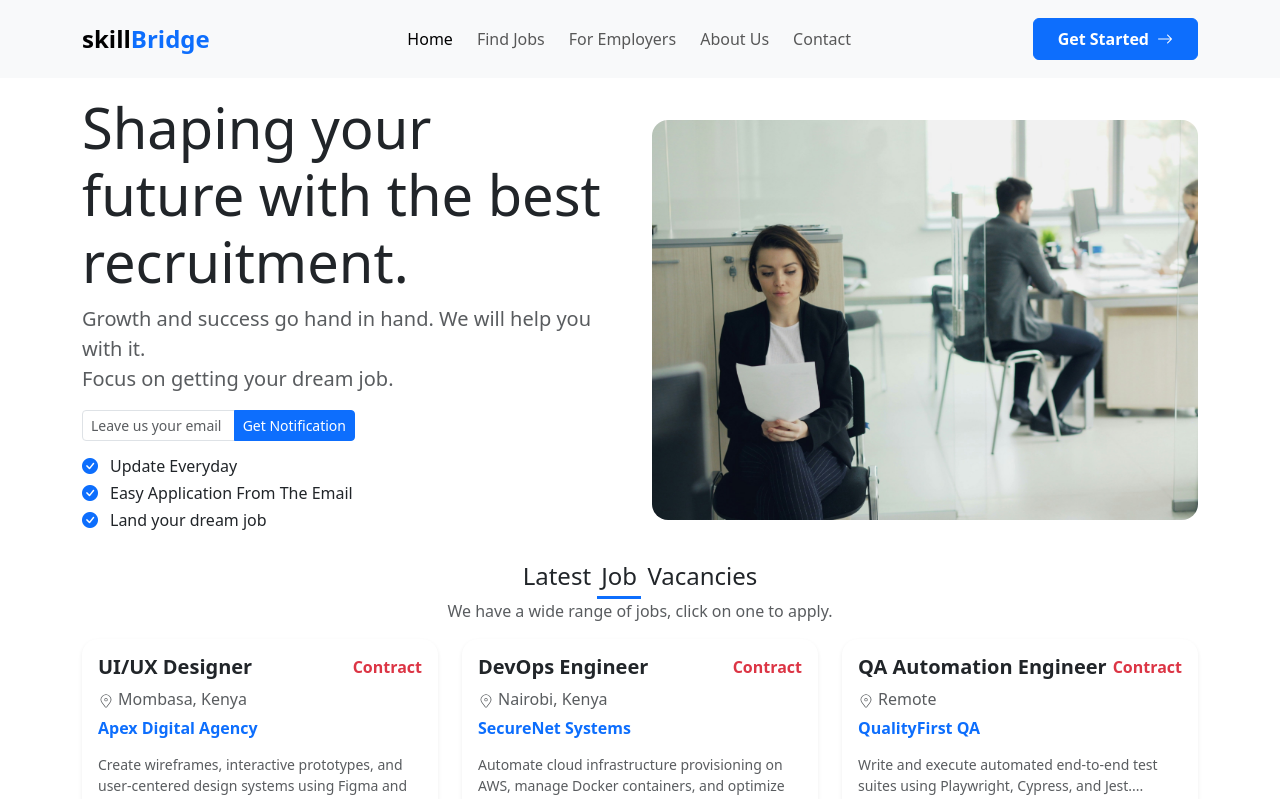
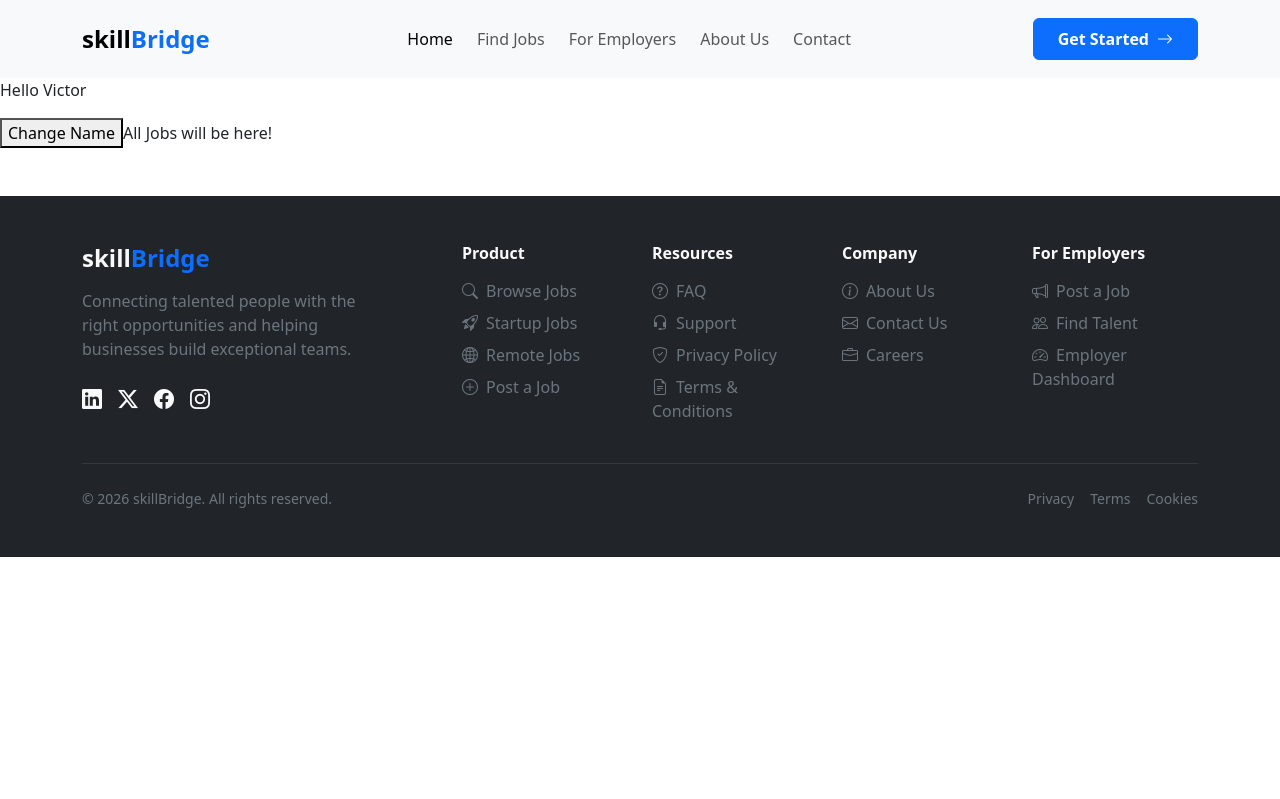
Before and after one commit to SimiyuVic/skill-Bridge, a React (Vite) app: page /all-jobs in a window 1280 px wide. Shown: the top 799 px of the page. Built offline with nearby package versions, Linux system fonts and the light colour scheme.

Commit message:
Few changes, upnext making first fetch request

```diff
--- /dev/null
+++ b/data/database.json
@@ -0,0 +1,60 @@
+{
+  "jobs": [
+    {
+      "id": 1,
+      "jobTitle": "Senior Software Engineer",
+      "companyName": "TechCorp Innovations",
+      "discretion": "fulltime",
+      "location": "San Francisco, CA",
+      "jobDescription": "Looking for a Senior Software Engineer with 5+ years of experience in React, Node.js, and cloud infrastructure to lead frontend architecture and scale core services."
+    },
+    {
+      "id": 2,
+      "jobTitle": "Product Designer",
+      "companyName": "CreativePulse Media",
+      "discretion": "parttime",
+      "location": "Remote",
+      "jobDescription": "Seeking a creative UI/UX designer to collaborate with cross-functional teams to craft intuitive web and mobile interfaces. Figma proficiency required."
+    },
+    {
+      "id": 3,
+      "jobTitle": "DevOps Consultant",
+      "companyName": "CloudScale Solutions",
+      "discretion": "contract",
+      "location": "Austin, TX",
+      "jobDescription": "6-month contract opportunity to design CI/CD pipelines, automate Kubernetes clusters, and optimize AWS infrastructure security."
+    },
+    {
+      "id": 4,
+      "jobTitle": "Data Analyst",
+      "companyName": "Apex Financials",
+      "discretion": "fulltime",
+      "location": "New York, NY",
+      "jobDescription": "Analyze complex financial datasets using SQL and Python to build interactive executive dashboards and support strategic decision-making."
+    },
+    {
+      "id": 5,
+      "jobTitle": "Digital Marketing Specialist",
+      "companyName": "GrowthLab Agency",
+      "discretion": "parttime",
+      "location": "Chicago, IL",
+      "jobDescription": "Manage SEO, SEM, and multi-channel paid social campaigns to drive organic traffic and optimize conversion funnels for client projects."
+    },
+    {
+      "id": 6,
+      "jobTitle": "Cybersecurity Auditor",
+      "companyName": "Sentinel Security",
+      "discretion": "contract",
+      "location": "Remote",
+      "jobDescription": "Execute vulnerability assessments and SOC 2 compliance audits for enterprise clients on a 3-month contract basis."
+    },
+    {
+      "id": 7,
+      "jobTitle": "Customer Success Manager",
+      "companyName": "SaaSify Global",
+      "discretion": "fulltime",
+      "location": "Seattle, WA",
+      "jobDescription": "Own post-onboarding relationships for enterprise clients, driving product adoption, retention, and account expansion."
+    }
+  ]
+}
--- a/package.json
+++ b/package.json
@@ -5,6 +5,7 @@
   "type": "module",
   "scripts": {
     "dev": "vite",
+    "server": "json-server --watch data/database.json --port 4000",
     "build": "vite build",
     "lint": "eslint .",
     "preview": "vite preview"
@@ -12,9 +13,11 @@
   "dependencies": {
     "bootstrap": "^5.3.8",
     "bootstrap-icons": "^1.13.1",
+    "json-server": "^1.0.0-beta.15",
     "react": "^19.2.8",
     "react-dom": "^19.2.8",
-    "react-icons": "^5.7.0"
+    "react-icons": "^5.7.0",
+    "react-router-dom": "^7.18.4"
   },
   "devDependencies": {
     "@eslint/js": "^10.0.1",
--- a/src/App.jsx
+++ b/src/App.jsx
@@ -2,13 +2,25 @@ import "bootstrap/dist/css/bootstrap.min.css"
 import Footer from "./components/Footer"
 import Navbar from "./components/Navbar"
 import Home from "./pages/Home/Home"
+import { Route, Routes } from "react-router-dom"
+import AllJobs from "./pages/AllJobs"
+import About from "./pages/AboutUs"
+import Contact from "./pages/ContactUs"
 
 function App() {
 
   return (
     <div>
       <Navbar />
-      <Home />
+
+      <Routes>
+        <Route path="/" element={ <Home /> } />
+        <Route path="/all-jobs" element={ <AllJobs /> } />
+        <Route path="/about-us" element={ <About /> } />
+        <Route path="/contact-us" element={ <Contact /> } />
+      </Routes>
+
+
       <Footer />
     </div>
   )
--- a/src/main.jsx
+++ b/src/main.jsx
@@ -1,10 +1,12 @@
 import { StrictMode } from 'react'
 import { createRoot } from 'react-dom/client'
 import App from './App.jsx'
-
+import { BrowserRouter } from 'react-router-dom'
 
 createRoot(document.getElementById('root')).render(
   <StrictMode>
-    <App />
+    <BrowserRouter>
+      <App />
+    </BrowserRouter>
   </StrictMode>,
 )
--- /dev/null
+++ b/src/pages/AboutUs.jsx
@@ -0,0 +1,10 @@
+
+const About = () => {
+    return (
+        <div>
+            About Page will be here!
+        </div>
+     );
+}
+
+export default About;
--- /dev/null
+++ b/src/pages/AllJobs.jsx
@@ -0,0 +1,20 @@
+import { useEffect, useState } from "react";
+
+const AllJobs = () => {
+
+   const [name, setName] = useState("Victor");
+
+   useEffect(()=>{
+    console.log("Use Effecte ran!")
+   }, [name]);
+
+    return (
+        <div>
+            <p> Hello { name } </p>
+            <button onClick={()=>setName("Simiyu")} >Change Name</button>
+            All Jobs will be here!
+        </div>
+     );
+}
+
+export default AllJobs;
--- /dev/null
+++ b/src/pages/ContactUs.jsx
@@ -0,0 +1,10 @@
+
+const Contact = () => {
+    return (
+        <div>
+            Contact Page will be here!
+        </div>
+     );
+}
+
+export default Contact;
--- a/src/pages/Home/HomeSections/JobSection.jsx
+++ b/src/pages/Home/HomeSections/JobSection.jsx
@@ -1,108 +1,15 @@
-import { useState } from "react";
+import { useEffect, useState } from "react";
 import JobCards from "../../../components/JobCards";
 
 
 
 const JobSection = () => {
 
-    const [jobs, setJobs] = useState([
-        {
-            id: 1,
-            jobTitle: "Frontend Developer",
-            companyName: "TechNova Solutions",
-            discretion: "Full-time",
-            location: "Nairobi, Kenya",
-            jobDescription: "Build responsive, high-performance web applications using React, Next.js, and modern CSS frameworks."
-        },
-        {
-            id: 2,
-            jobTitle: "Backend Node.js Engineer",
-            companyName: "CloudScale Systems",
-            discretion: "Full-time",
-            location: "Remote",
-            jobDescription: "Design scalable RESTful APIs, manage microservices, and optimize MongoDB and PostgreSQL databases."
-        },
-        {
-            id: 3,
-            jobTitle: "UI/UX Designer",
-            companyName: "Apex Digital Agency",
-            discretion: "Contract",
-            location: "Mombasa, Kenya",
-            jobDescription: "Create wireframes, interactive prototypes, and user-centered design systems using Figma and Adobe XD."
-        },
-        {
-            id: 4,
-            jobTitle: "Full Stack Developer",
-            companyName: "InnoWave Labs",
-            discretion: "Full-time",
-            location: "Nairobi, Kenya",
-            jobDescription: "Develop end-to-end web platforms utilizing the MERN stack and maintain automated CI/CD deployment pipelines."
-        },
-        {
-            id: 5,
-            jobTitle: "Data Analyst",
-            companyName: "Insight Analytics",
-            discretion: "Part-time",
-            location: "Remote",
-            jobDescription: "Analyze operational datasets, generate business dashboards using SQL and PowerBI, and present insights to stakeholders."
-        },
-        {
-            id: 6,
-            jobTitle: "DevOps Engineer",
-            companyName: "SecureNet Systems",
-            discretion: "Contract",
-            location: "Nairobi, Kenya",
-            jobDescription: "Automate cloud infrastructure provisioning on AWS, manage Docker containers, and optimize system uptime."
-        },
-        {
-            id: 7,
-            jobTitle: "React Native Mobile Developer",
-            companyName: "AppStudio Tech",
-            discretion: "Full-time",
-            location: "Remote",
-            jobDescription: "Develop cross-platform iOS and Android applications using React Native and Redux Toolkit state management."
-        },
-        {
-            id: 8,
-            jobTitle: "IT Support Specialist",
-            companyName: "Waraba Health Services",
-            discretion: "Full-time",
-            location: "Bungoma, Kenya",
-            jobDescription: "Troubleshoot local network infrastructure, maintain hardware assets, and support internal staff software operations."
-        },
-        {
-            id: 9,
-            jobTitle: "Python / Django Developer",
-            companyName: "DataCore Tech",
-            discretion: "Part-time",
-            location: "Kisumu, Kenya",
-            jobDescription: "Maintain backend Django services, build database integrations, and implement secure user authentication flows."
-        },
-        {
-            id: 10,
-            jobTitle: "QA Automation Engineer",
-            companyName: "QualityFirst QA",
-            discretion: "Contract",
-            location: "Remote",
-            jobDescription: "Write and execute automated end-to-end test suites using Playwright, Cypress, and Jest."
-        },
-        {
-            id: 11,
-            jobTitle: "Technical Lead",
-            companyName: "Enterprise Code Corp",
-            discretion: "Full-time",
-            location: "Nairobi, Kenya",
-            jobDescription: "Lead agile engineering teams, oversee software architecture decisions, and mentor junior developers."
-        },
-        {
-            id: 12,
-            jobTitle: "Junior Web Developer",
-            companyName: "BrightSparks Media",
-            discretion: "Part-time",
-            location: "Eldoret, Kenya",
-            jobDescription: "Assist with landing page development, bug fixes, client website maintenance, and content updates using Bootstrap and JavaScript."
-        }
-    ]);
+    const [jobs, setJobs] = useState(null);
+
+    useEffect(()=>{
+        fetch()
+    }, []);
 
     console.log(jobs);
 
```
Also changed, not shown: src/components/Navbar.jsx (+22 -24 lines), src/pages/Test.jsx (deleted), 2 other files (tests, documents, lock files or other folders).
